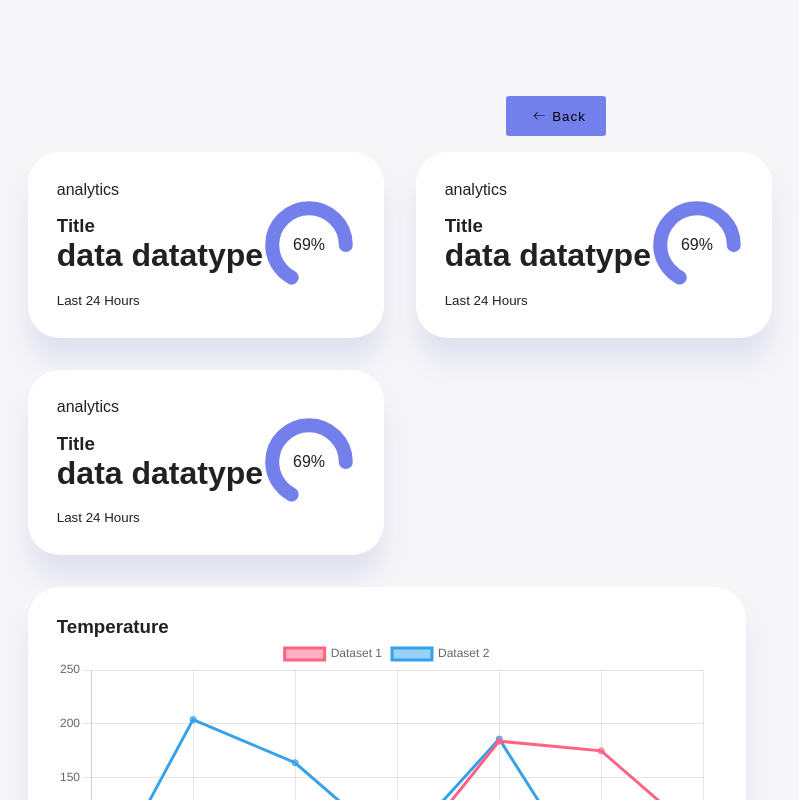
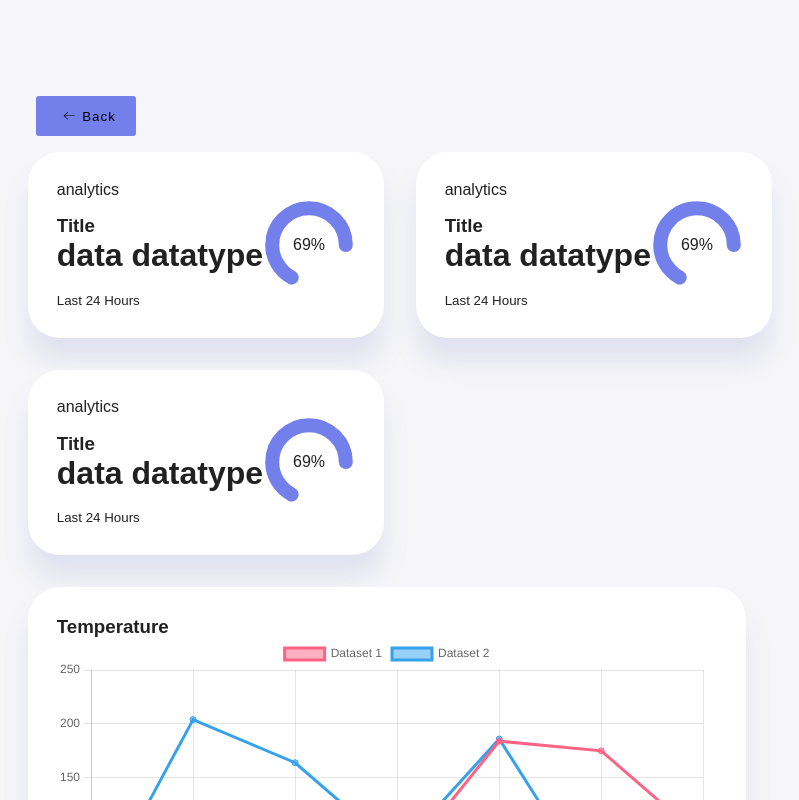
Before and after one commit to codingmiracle/erdts-server, a Next.js app: page / in a window 1280 px wide. Both pictures are taken after a click on the button "START". Shown: the top 800 px of the page, without its empty margins (84-883 px from the left). Built offline with nearby package versions, Linux system fonts and the light colour scheme.

Commit message:
add: Backbutton Logic

```diff
--- a/components/panel/backbutton.component.tsx
+++ b/components/panel/backbutton.component.tsx
@@ -3,7 +3,7 @@ import * as React from 'react';
 import styles from './backbutton.module.css'
 
 type Props = {
-
+onClick: Function;
 };
 type State = {
 
@@ -12,7 +12,7 @@ type State = {
 export class BackbuttonComponent extends React.Component<Props, State> {
     render() {
         return (
-            <button className={styles.backbtn}>
+            <button className={styles.backbtn} onClick={ (e)=> {this.props.onClick(e)} }>
                 <svg height="16" width="16" xmlns="http://www.w3.org/2000/svg" version="1.1" viewBox="0 0 1024 1024"><path d="M874.690416 495.52477c0 11.2973-9.168824 20.466124-20.466124 20.466124l-604.773963 0 188.083679 188.083679c7.992021 7.992021 7.992021 20.947078 0 28.939099-4.001127 3.990894-9.240455 5.996574-14.46955 5.996574-5.239328 0-10.478655-1.995447-14.479783-5.996574l-223.00912-223.00912c-3.837398-3.837398-5.996574-9.046027-5.996574-14.46955 0-5.433756 2.159176-10.632151 5.996574-14.46955l223.019353-223.029586c7.992021-7.992021 20.957311-7.992021 28.949332 0 7.992021 8.002254 7.992021 20.957311 0 28.949332l-188.073446 188.073446 604.753497 0C865.521592 475.058646 874.690416 484.217237 874.690416 495.52477z"></path></svg>
                 <span>Back</span>
             </button>
--- a/components/panel/panel.component.tsx
+++ b/components/panel/panel.component.tsx
@@ -6,6 +6,7 @@ import InputComponent from "../input/input.component";
 import CardComponent from "../charts/card.component";
 import {Button} from "@mui/material";
 import {BackbuttonComponent} from "./backbutton.component";
+import {stat} from "fs";
 
 type Props = {};
 type State = {
@@ -26,14 +27,24 @@ export default class PanelComponent extends React.Component<Props, State> {
         }))
     }
 
+    onBackPress = (e) => {
+        console.log(e);
+        this.setState(state => ({
+            inSession: false
+        }))
+    }
+
     render() {
         return (
             <>
                 {this.state.inSession ? (
                     <>
 
-                        <BackbuttonComponent> </BackbuttonComponent>
+                        <div className="flex-container">
 
+                            <BackbuttonComponent onClick={this.onBackPress}> </BackbuttonComponent>
+
+                        </div>
 
                         <div className="flex-container">
                             <CircleBarComponent title={"Title"} content={"data datatype"} percent={69}/>
--- a/styles/globals.css
+++ b/styles/globals.css
@@ -139,6 +139,10 @@ input {
   justify-content: space-between;
 }
 
+.flex-container > button{
+  margin-left: 1.5rem;
+}
+
 @media (prefers-color-scheme: dark) {
   html {
     color-scheme: dark;
```
